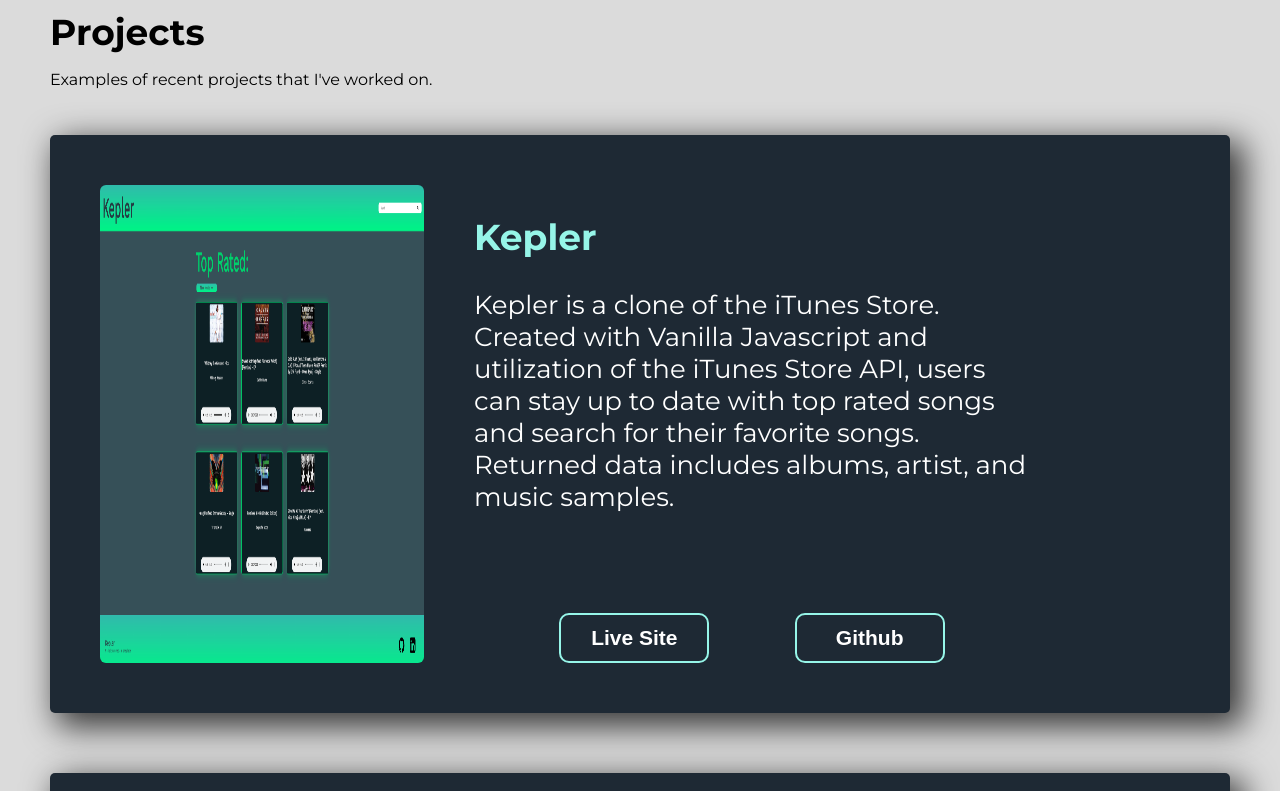
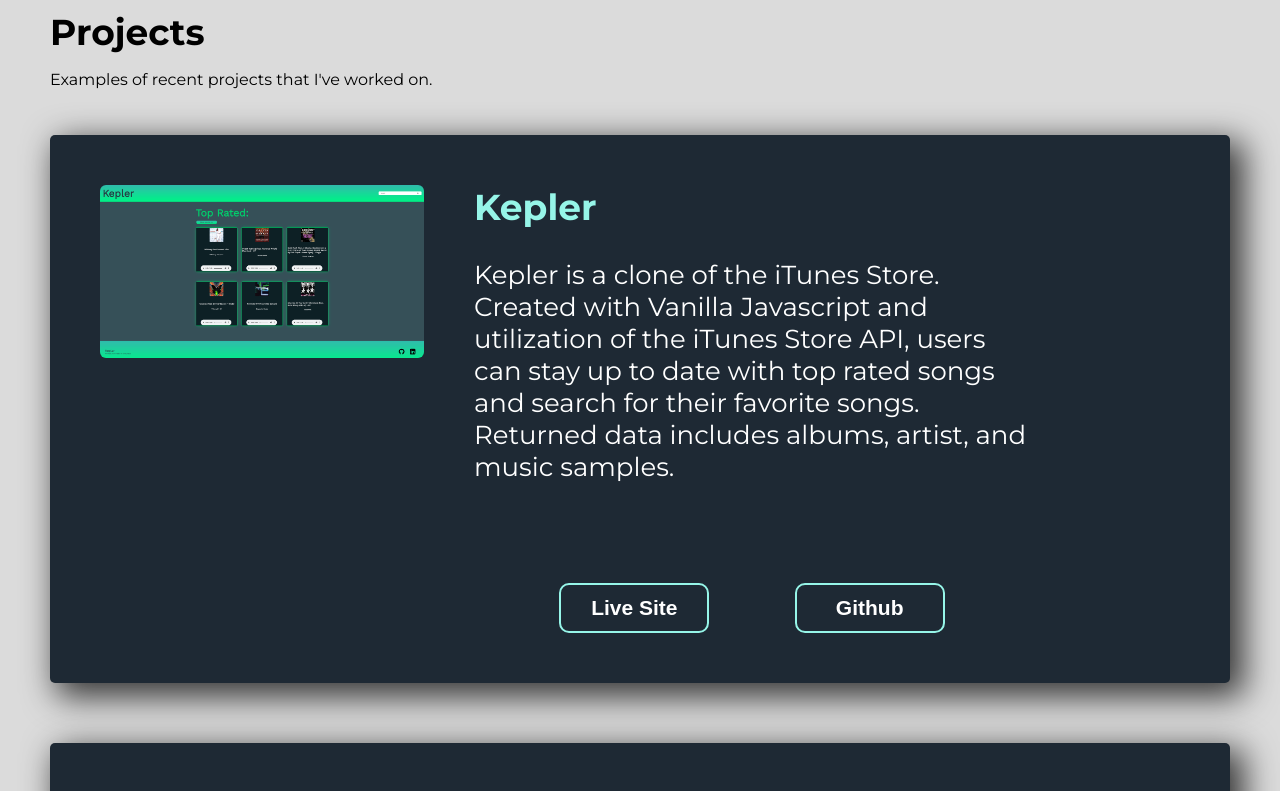
Before and after one commit to AnguloJM/Portfolio, a React (Create React App) app in the folder client/: page / in a window 1280 px wide. Shown: the part 540-1331 px from the top of the page. Built offline with nearby package versions, Linux system fonts and the light colour scheme.

Commit message:
edited image and title for project cards

```diff
--- a/client/src/screens/Projects/Projects.css
+++ b/client/src/screens/Projects/Projects.css
@@ -34,6 +34,7 @@
   box-shadow: 10px 10px 33px 4px rgba(0, 0, 0, 0.75);
   border-radius: 5px;
   margin-bottom: 60px;
+  align-items: flex-start;
 }
 
 .card-content {
@@ -45,6 +46,7 @@
   font-family: "Montserrat", sans-serif;
   color: #96f5e8;
   font-size: 36px;
+  margin-top: 0;
 }
 
 .projects-description {
@@ -83,7 +85,7 @@
   outline: none;
 }
 
-@media screen and (max-width: 414px) {
+@media screen and (max-width: 1200px) {
   .projects-box {
     display: flex;
     flex-direction: column;
```
Also changed, not shown: 1 other file (tests, documents, lock files or other folders).
